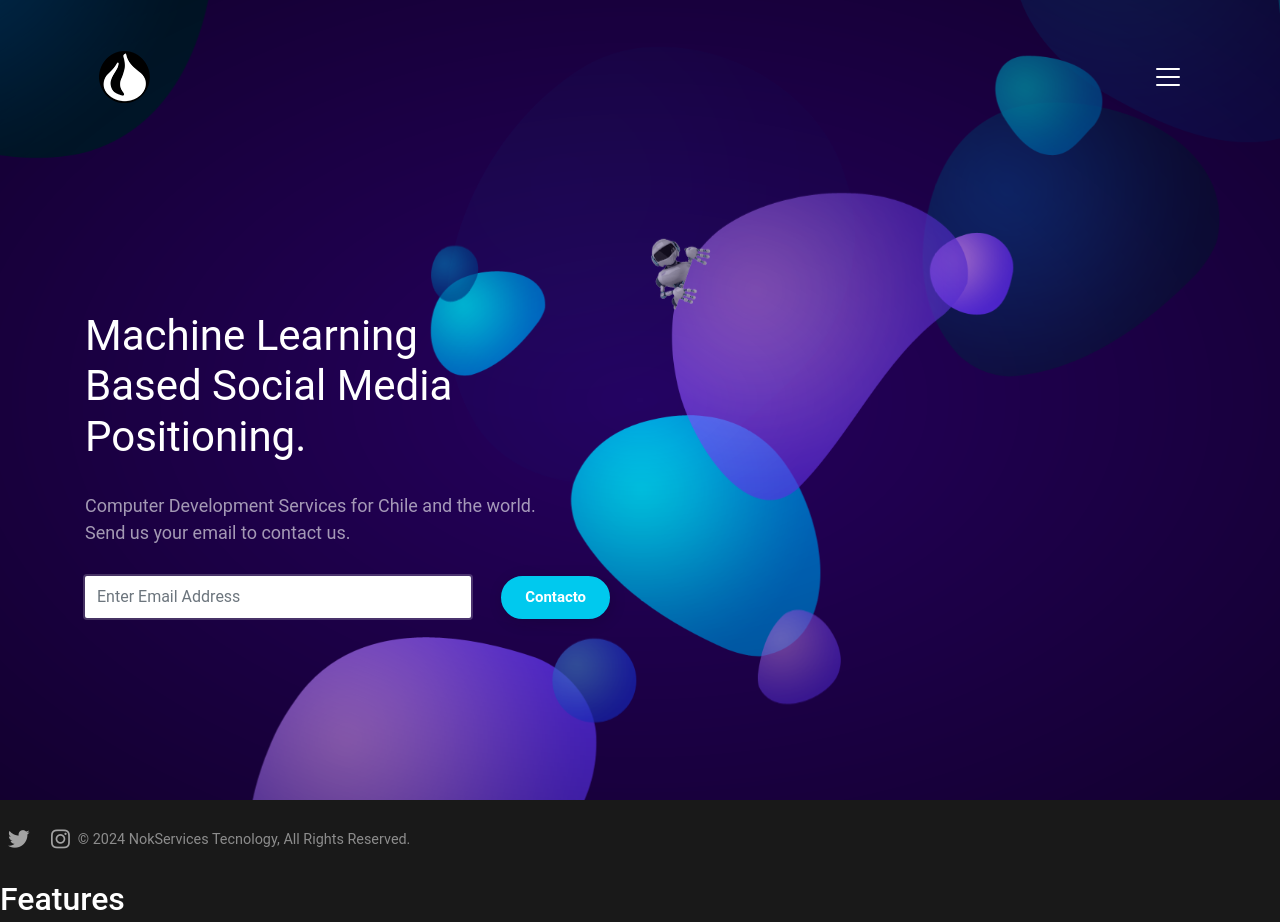
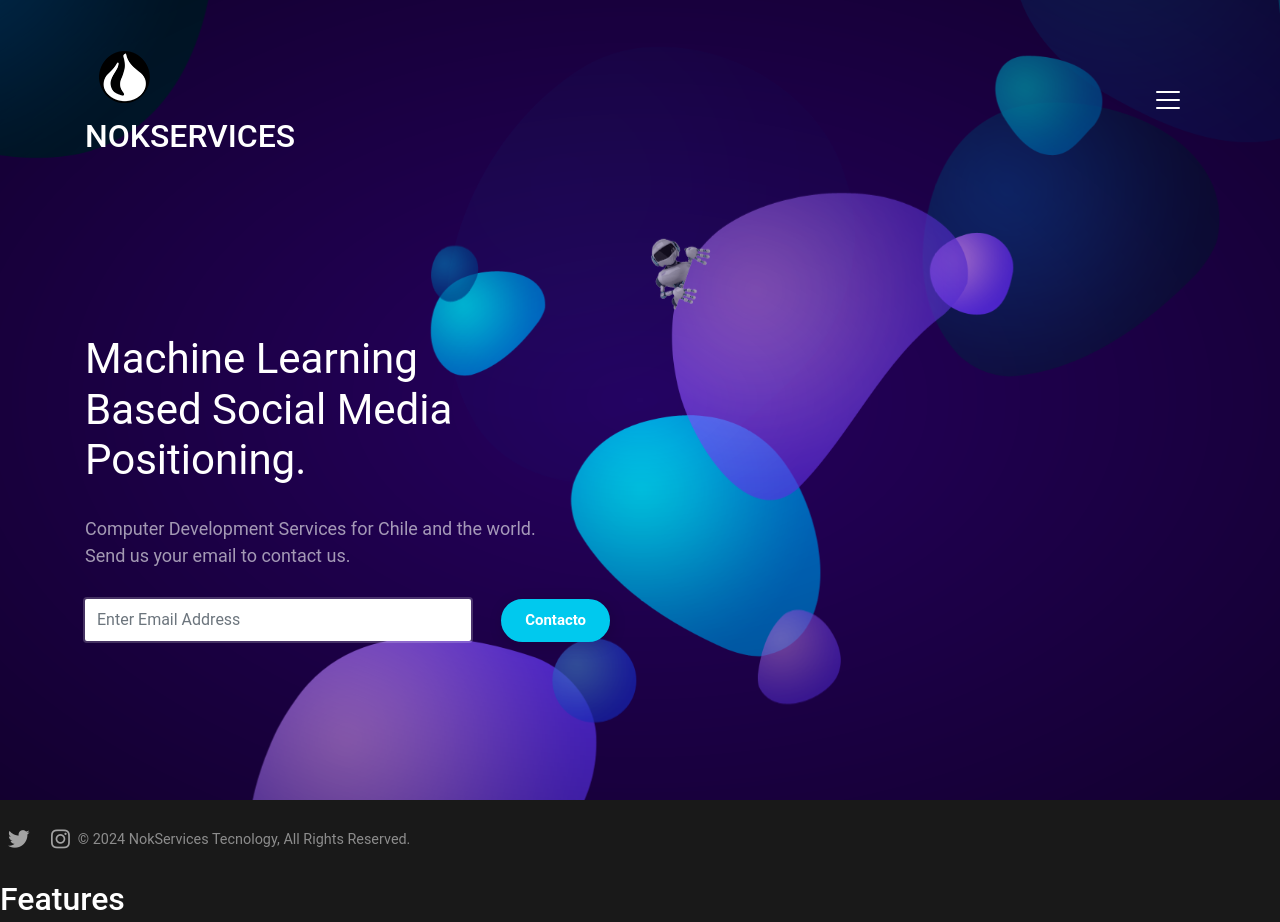
Before and after one commit to Naiclos/Naiclos.github.io, a plain HTML site: page index.html in a window 1280 px wide. Shown: the top 922 px of the page. Drawn offline with Linux system fonts and the light colour scheme; some packages are replaced by stand-ins of ours.

Commit message:
Update index.html

```diff
--- a/index.html
+++ b/index.html
@@ -27,6 +27,7 @@
                 <nav class="navbar navbar-dark ts-separate-bg-element">
                     <a class="navbar-brand" href="#">
                         <img src="assets/img/logo.png" alt="">
+			<h2>NOKSERVICES</h2>
                     </a>
                     <!--end navbar-brand-->
                     <button class="navbar-toggler ts-open-side-panel" type="button" aria-label="Toggle navigation">
```
